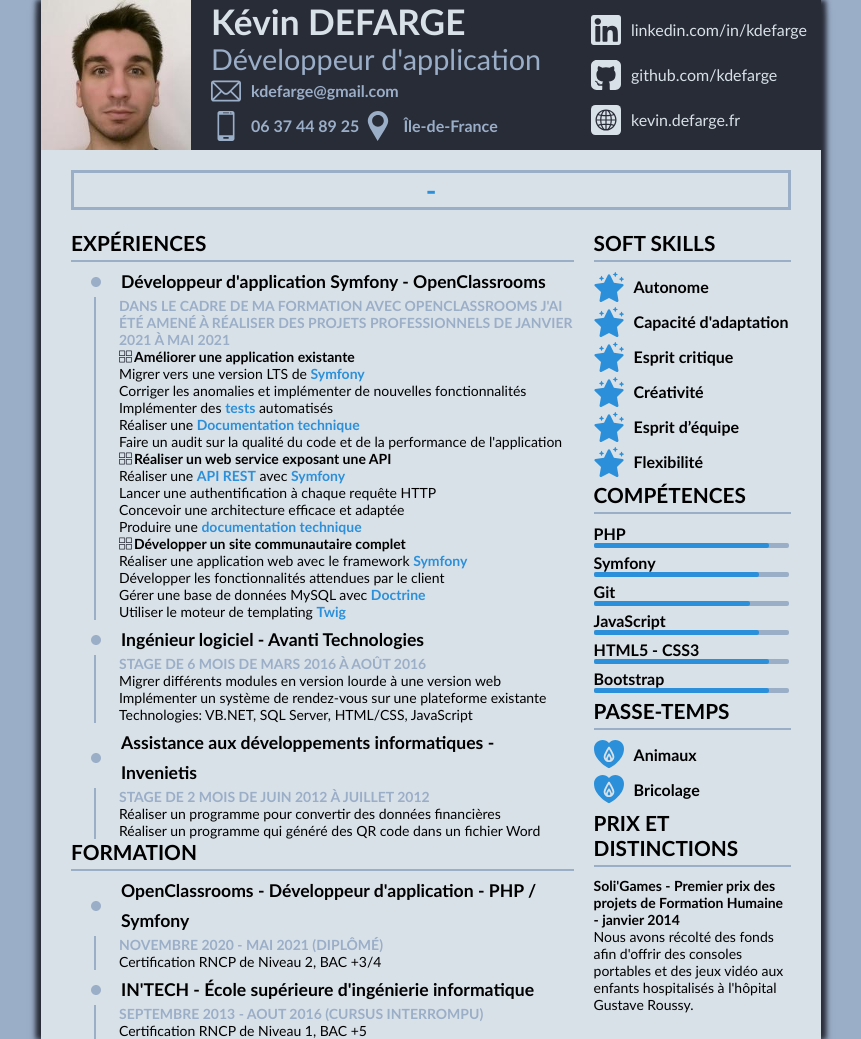
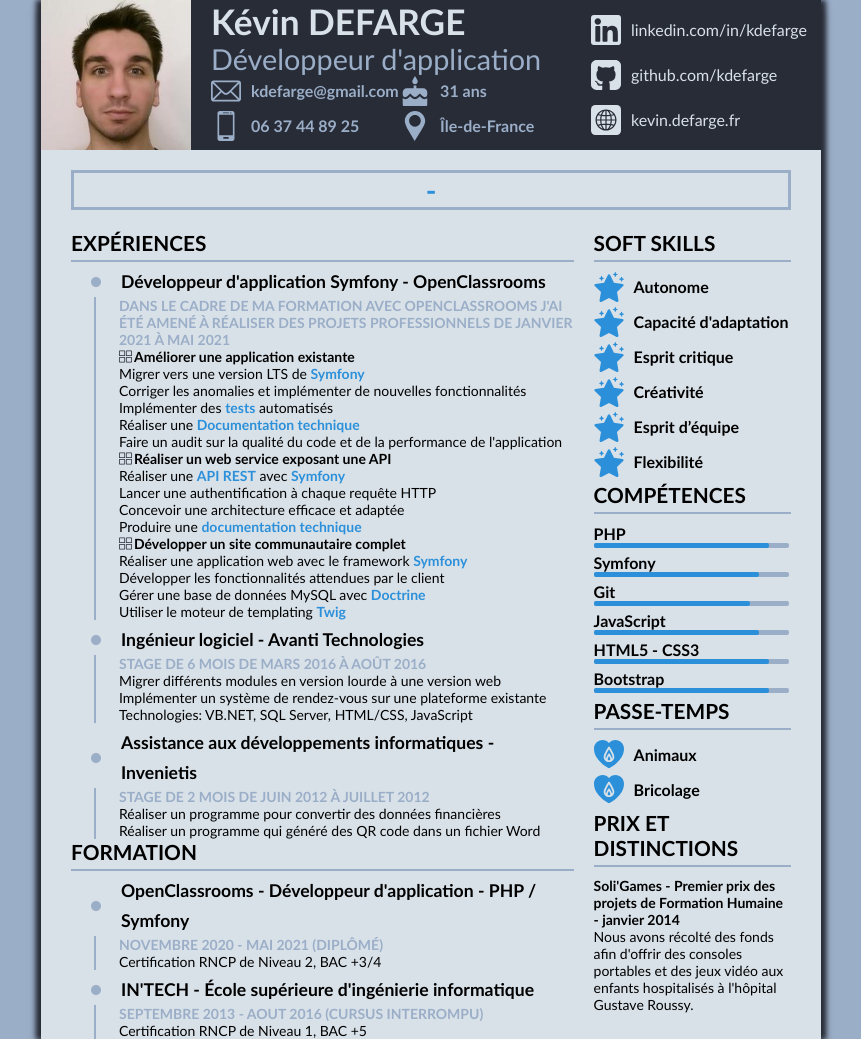
Before and after one commit to kdefarge/cv, a plain HTML site: page v2.html in a window 1280 px wide. Shown: the whole page, without its empty margins (209-1070 px from the left). Drawn offline with nearby package versions, Linux system fonts and the light colour scheme; files that its build step writes are made by us from their sources.

Commit message:
Update - add age - add cake image

```diff
--- a/v2.html
+++ b/v2.html
@@ -12,7 +12,8 @@
                 <div class="header__info">
                     <div class="header__info--name">Kévin DEFARGE</div>
                     <div class="header__info--title">Développeur d'application</div>
-                    <div class="header__info--contact addicon addicon--email">kdefarge@gmail.com</div>
+                    <span class="header__info--contact addicon addicon--email">kdefarge@gmail.com</span>
+                    <span class="header__info--contact addicon addicon--cake">31 ans</span>
                     <span class="header__info--contact addicon addicon--smartphone">06 37 44 89 25</span>
                     <span class="header__info--contact addicon addicon--location">Île-de-France</span>
                 </div>
--- a/v2.scss
+++ b/v2.scss
@@ -42,13 +42,15 @@ body {
                 font-weight: 900;
                 color: $color2;
                 // margin-top: 15px;
-            }
-            .addicon--email {
-                margin-bottom: 5px;
-            }
-            .addicon--smartphone, .addicon--location {
                 display: inline-block;
                 height: 30px;
+            }
+            .addicon--smartphone, .addicon--email {
+                width: 145px;
+            }
+            .addicon--email, .addicon--cake {
+                width: 145px;
+                margin-bottom: 5px;
             }
         }
         &__links {
@@ -167,6 +169,9 @@ body {
     &--location {
         background-image: url("image/location.svg");
     }
+    &--cake {
+        background-image: url("image/cake.svg");
+    }
     &--softskill {
         background-image: url("image/softskill.svg");
     }
```
Also changed, not shown: image/cake.svg (added).
